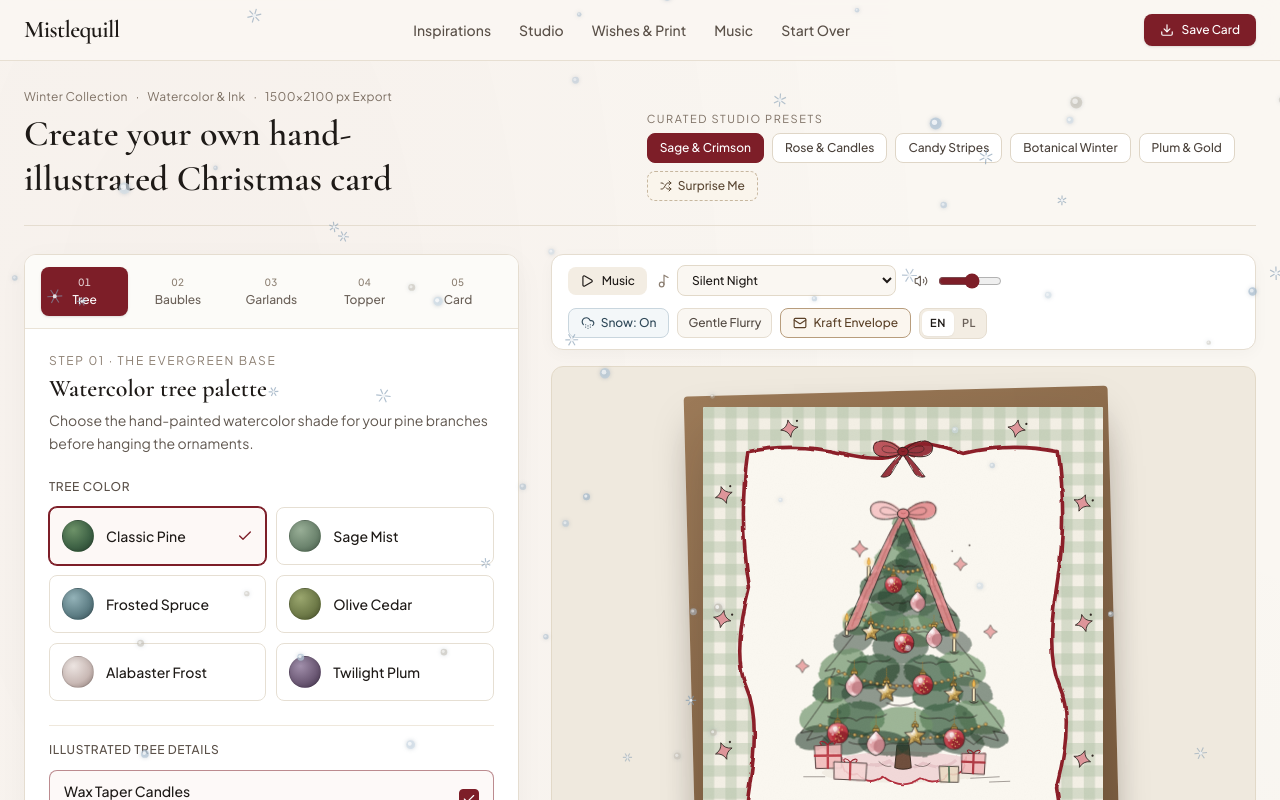
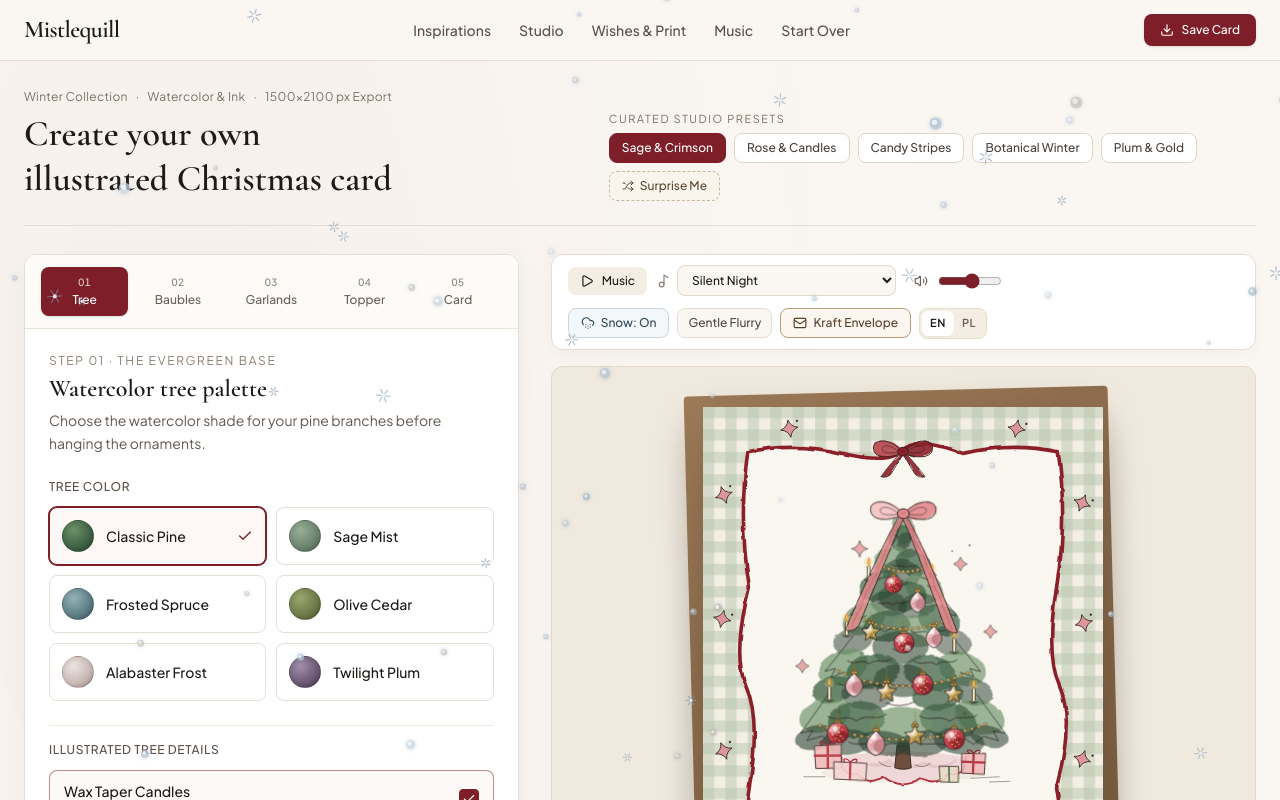
Before and after one commit to meowmeowkittykittymeowmeow/mistlequill, a React (Vite) app: page / in a window 1280 px wide. Shown: the top 800 px of the page. Built offline with nearby package versions, Linux system fonts and the light colour scheme.

Commit message:
Update translations.ts

```diff
--- a/src/i18n/translations.ts
+++ b/src/i18n/translations.ts
@@ -149,7 +149,7 @@ export interface Translations {
 export const TRANSLATIONS: Record<Language, Translations> = {
   en: {
     brand: 'Mistlequill',
-    docTitle: 'Mistlequill | Hand-Illustrated Christmas Card Maker',
+    docTitle: 'Mistlequill | Watercolor & Ink Christmas Card Maker',
     nav: {
       inspirations: 'Inspirations',
       studio: 'Studio',
@@ -162,7 +162,7 @@ export const TRANSLATIONS: Record<Language, Translations> = {
       kicker1: 'Winter Collection',
       kicker2: 'Watercolor & Ink',
       kicker3: '1500×2100 px Export',
-      title: 'Create your own hand-illustrated Christmas card',
+      title: 'Create your own illustrated Christmas card',
       presetsLabel: 'Curated Studio Presets',
       surpriseMe: 'Surprise Me',
     },
@@ -219,7 +219,7 @@ export const TRANSLATIONS: Record<Language, Translations> = {
         kicker: 'Step 01 · The Evergreen Base',
         title: 'Watercolor tree palette',
         subtitle:
-          'Choose the hand-painted watercolor shade for your pine branches before hanging the ornaments.',
+          'Choose the watercolor shade for your pine branches before hanging the ornaments.',
         treeColorLabel: 'Tree Color',
         extrasLabel: 'Illustrated Tree Details',
         candlesTitle: 'Wax Taper Candles',
@@ -227,7 +227,7 @@ export const TRANSLATIONS: Record<Language, Translations> = {
         skirtTitle: 'Scalloped Tree Skirt',
         skirtDesc: 'Blush or seasonal fabric around the base',
         skirtColorLabel: 'Skirt Color',
-        giftsTitle: 'Hand-Sketched Gift Boxes',
+        giftsTitle: 'Illustrated Gift Boxes',
         giftsDesc: 'Watercolor parcels tied with ribbons underneath',
         giftColorLabel: 'Gift Boxes Palette',
       },
@@ -240,7 +240,7 @@ export const TRANSLATIONS: Record<Language, Translations> = {
         shapeLabel: 'Bauble Shape',
         colorLabel: 'Watercolor Pigment',
         glitterTitle: 'Gold Leaf Shimmer',
-        glitterDesc: 'Delicate hand-painted gold glitter flecks',
+        glitterDesc: 'Delicate gold glitter flecks',
       },
       step3: {
         kicker: 'Step 03 · Garlands',
@@ -275,7 +275,7 @@ export const TRANSLATIONS: Record<Language, Translations> = {
         fontShort: {
           script: 'Calligraphy',
           'editorial-italic': 'Serif Italic',
-          handwritten: 'Handwritten',
+          handwritten: 'Casual Script',
         },
       },
     },
@@ -310,7 +310,7 @@ export const TRANSLATIONS: Record<Language, Translations> = {
       copper: 'Copper Rose',
     },
     garlandStyles: {
-      beads: { label: 'Beaded Strand', desc: 'Fine hand-painted pearl beads' },
+      beads: { label: 'Beaded Strand', desc: 'Fine pearl-style beaded garland' },
       ribbon: { label: 'Silk Ribbon', desc: 'Flowing watercolor sash' },
       pearls: { label: 'Heirloom Pearls', desc: 'Luminous vintage pearl drape' },
       stars: { label: 'Starry Chain', desc: 'Sketched golden star garland' },
@@ -355,7 +355,7 @@ export const TRANSLATIONS: Record<Language, Translations> = {
     frameStyles: {
       'wavy-bows': {
         label: 'Wavy Frame & Bows',
-        desc: 'Hand-brushed undulating outline with top & bottom bows',
+        desc: 'Undulating watercolor-style outline with top & bottom bows',
       },
       'scalloped-oval': {
         label: 'Scalloped Medallion',
@@ -483,7 +483,7 @@ export const TRANSLATIONS: Record<Language, Translations> = {
         kicker: 'Krok 01 · Baza choinki',
         title: 'Odcień akwarelowego drzewka',
         subtitle:
-          'Wybierz paletę igliwia malowanego pędzlem i tuszem, zanim przystąpisz do wieszania bombek.',
+          'Wybierz paletę akwarelowego igliwia, zanim przystąpisz do wieszania bombek.',
         treeColorLabel: 'Kolor drzewka',
         extrasLabel: 'Detale ilustracyjne na drzewku',
         candlesTitle: 'Świeczki woskowe',
@@ -491,7 +491,7 @@ export const TRANSLATIONS: Record<Language, Translations> = {
         skirtTitle: 'Falbankowa spódniczka',
         skirtDesc: 'Ozdobna tkanina pod pniem choinki',
         skirtColorLabel: 'Kolor spódniczki',
-        giftsTitle: 'Szkicowane prezenty',
+        giftsTitle: 'Ilustrowane prezenty',
         giftsDesc: 'Paczki ze wstążkami u stóp drzewka',
         giftColorLabel: 'Kolory prezentów',
       },
@@ -619,7 +619,7 @@ export const TRANSLATIONS: Record<Language, Translations> = {
     frameStyles: {
       'wavy-bows': {
         label: 'Falista z Kokardkami',
-        desc: 'Malowana pędzelkiem fala z dwiema kokardami',
+        desc: 'Akwarelowa fala z dwiema kokardami',
       },
       'scalloped-oval': {
         label: 'Koronkowy Medalion',
```
